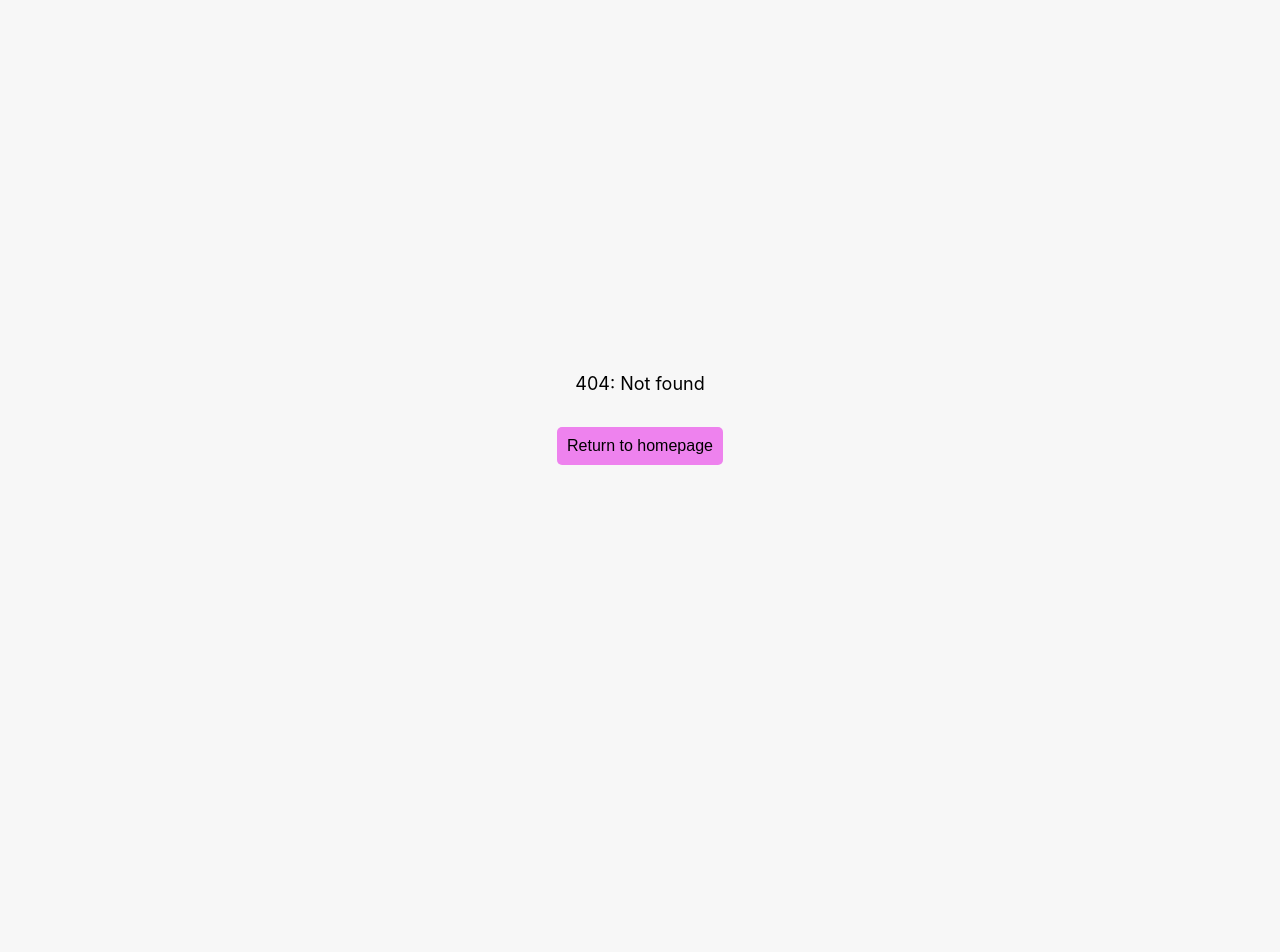
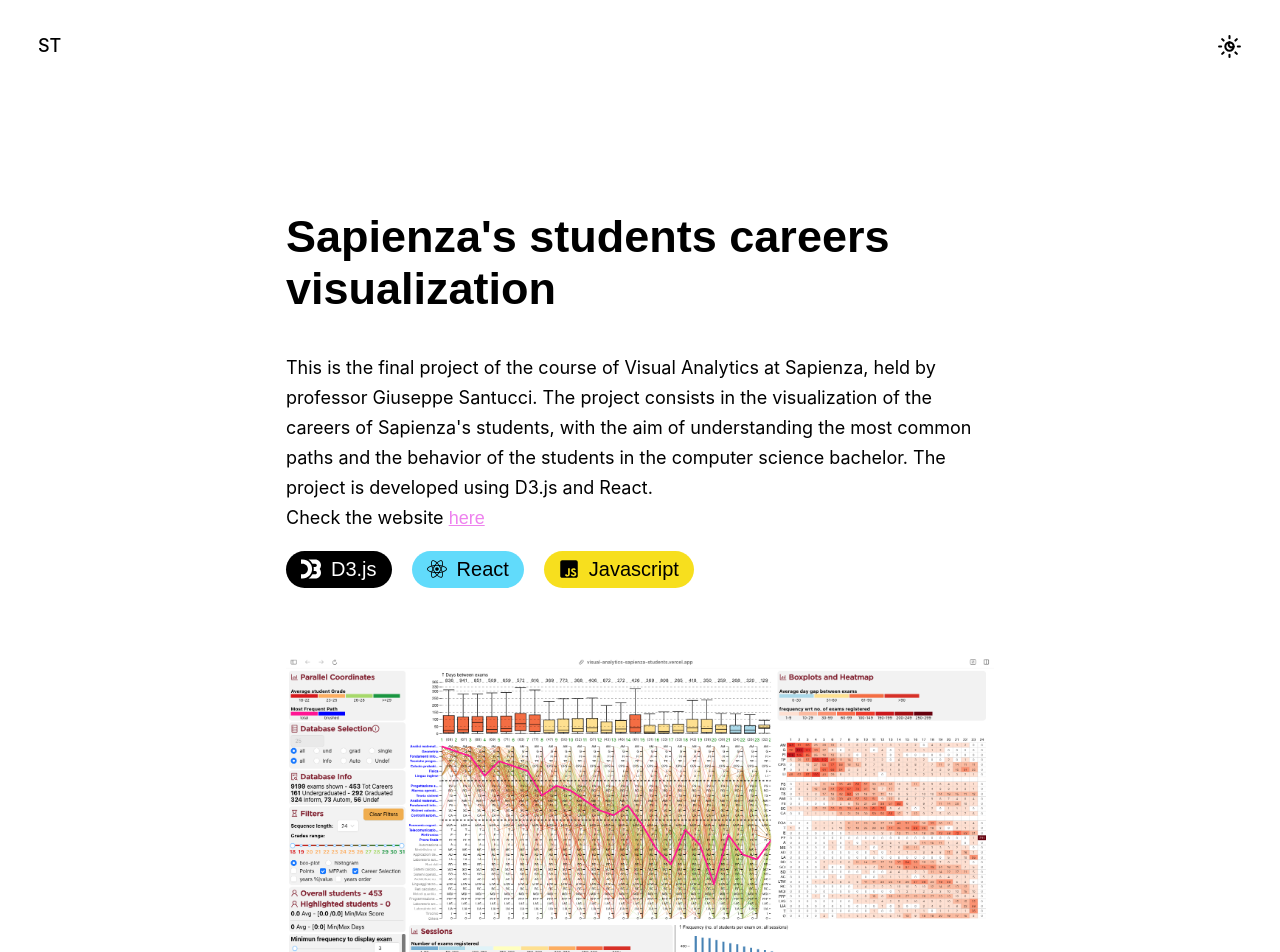
Before and after one commit to simoneteglia/simoneteglia, a React (Create React App) app: page /careers in a window 1280 px wide. Before the commit this address had no page. Shown: the top 952 px of the page. Before the commit the page ends 816 px from the top, so only its background shows below. Built offline with nearby package versions, Linux system fonts and the light colour scheme.

Commit message:
lyrics + zip + careers

```diff
--- a/src/components/Landing.jsx
+++ b/src/components/Landing.jsx
@@ -88,7 +88,6 @@
         </a>
         .
       </p>
-
       <h2 style={{ color: isDarkMode ? "white" : "black" }}>My recent works</h2>
       <h3 style={{ color: isDarkMode ? "white" : "black" }}>NLP</h3>
       <CustomLink
@@ -103,9 +102,19 @@
         isDarkMode={isDarkMode}
         link={"langid"}
       />
-      {/* <h4 style={{ color: isDarkMode ? "white" : "black" }}>
-        Machine Learning
-      </h4> */}
+      <h3 style={{ color: isDarkMode ? "white" : "black" }}>Deep Learning</h3>
+      <CustomLink
+        icon={"🤖"}
+        text={"NN-Based Character-to-Symbol Text Compression"}
+        isDarkMode={isDarkMode}
+        link={"zip"}
+      />
+      {/* <CustomLink
+        icon={"🎵"}
+        text={"Lyrics Generation with LLM"}
+        isDarkMode={isDarkMode}
+        link={"lyricsgeneration"}
+      /> */}
       <h3 style={{ color: isDarkMode ? "white" : "black" }}>Web Developing</h3>
       <CustomLink
         icon={"❌"}
@@ -113,6 +122,12 @@
         isDarkMode={isDarkMode}
         link={"tedx"}
       />
+      <CustomLink
+        icon={"📊"}
+        text={"Sapienza's students careers visualization"}
+        isDarkMode={isDarkMode}
+        link={"careers"}
+      />
     </section>
   );
 };
--- a/src/components/components/CustomLink.jsx
+++ b/src/components/components/CustomLink.jsx
@@ -4,8 +4,8 @@
 
 export default function CustomLink({ icon, text, link, isDarkMode }) {
   return (
-    <Link
-      to={link}
+    <a
+      href={link}
       style={{
         display: "flex",
         alignItems: "center",
@@ -22,6 +22,6 @@
       >
         {text}
       </p>
-    </Link>
+    </a>
   );
 }
--- a/src/components/pages/BiLSTM.jsx
+++ b/src/components/pages/BiLSTM.jsx
@@ -39,9 +39,9 @@
           </strong>
           .
           <br />
-          Check out the code in the github{" "}
+          Check out the code in the{" "}
           <a href="https://github.com/simoneteglia/BiLSTM_EventDetector">
-            repo
+            github repo
           </a>
           .
         </p>
--- /dev/null
+++ b/src/components/pages/Careers.jsx
@@ -0,0 +1,69 @@
+import React, { useEffect, useState } from "react";
+import { useOutletContext } from "react-router-dom";
+
+import SkillPill from "../components/SkillPill";
+import { SiD3Dotjs } from "react-icons/si";
+import { FaReact, FaJsSquare } from "react-icons/fa";
+
+export default function Careers() {
+  const [windowSize, setWindowSize, isDarkMode] = useOutletContext();
+
+  const styles = {
+    container: {
+      maxWidth: "708px",
+      marginTop: "70px",
+      padding: "20px",
+      display: "block",
+      color: isDarkMode ? "white" : "black",
+    },
+    iconStyle: {
+      fontSize: "35px",
+      color: "black",
+    },
+  };
+
+  return (
+    <div style={styles.container}>
+      <h1>Sapienza's students careers visualization</h1>
+      <p>
+        This is the final project of the course of Visual Analytics at Sapienza,
+        held by professor Giuseppe Santucci. The project consists in the
+        visualization of the careers of Sapienza's students, with the aim of
+        understanding the most common paths and the behavior of the students in
+        the computer science bachelor. The project is developed using D3.js and
+        React.
+        <br />
+        Check the website{" "}
+        <a href="https://visual-analytics-sapienza-students.vercel.app/">
+          here
+        </a>
+      </p>
+      <div style={{ display: "flex", gap: 20, flexWrap: "wrap" }}>
+        <SkillPill
+          skill="D3.js"
+          bgColor="#000"
+          color="#fff"
+          icon={<SiD3Dotjs color="#fff" />}
+        />
+        <SkillPill skill="React" bgColor="#61DBFB" icon={<FaReact />} />
+        <SkillPill skill="Javascript" bgColor="#f7df1e" icon={<FaJsSquare />} />
+      </div>
+      <br />
+      <div
+        onClick={() =>
+          (window.location.href =
+            "https://visual-analytics-sapienza-students.vercel.app/")
+        }
+        style={{
+          width: "100%",
+          display: "flex",
+          justifyContent: "center",
+          marginTop: "50px",
+          cursor: "pointer",
+        }}
+      >
+        <img width="100%" src="/media/careers_screenshot.png" />
+      </div>
+    </div>
+  );
+}
--- a/src/components/pages/Langid.jsx
+++ b/src/components/pages/Langid.jsx
@@ -1,7 +1,5 @@
 import React, { useEffect, useState } from "react";
 import { useOutletContext } from "react-router-dom";
-import axios from "axios";
-import ResultBar from "../components/ResultBar";
 import SkillPill from "../components/SkillPill";
 import { SiPytorch } from "react-icons/si";
 
@@ -9,31 +7,6 @@
 
 export default function Langid() {
   const [windowSize, setWindowSize, isDarkMode] = useOutletContext();
-  const [text, setText] = useState("");
-  const [results, setResults] = useState([]);
-  const [error, setError] = useState(false);
-
-  const requestLanguage = () => {
-    console.log(text);
-    let data = JSON.stringify(text);
-    axios
-      .post(
-        "https://api-inference.huggingface.co/models/simoneteglia/xlm-roberta-europarl-language-detection",
-        data,
-        {
-          headers: {
-            Authorization: "Bearer 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",
-          },
-        }
-      )
-      .then((res) => {
-        setError(false);
-        setResults(res.data[0]);
-      })
-      .catch((err) => {
-        setError(true);
-      });
-  };
 
   const styles = {
     container: {
--- /dev/null
+++ b/src/components/pages/LyricsGeneration.jsx
@@ -0,0 +1,37 @@
+import React, { useEffect, useState } from "react";
+import { useOutletContext } from "react-router-dom";
+
+import SkillPill from "../components/SkillPill";
+import { SiPytorch } from "react-icons/si";
+
+export default function LyricsGeneration() {
+  const [windowSize, setWindowSize, isDarkMode] = useOutletContext();
+
+  const styles = {
+    container: {
+      maxWidth: "708px",
+      marginTop: "70px",
+      padding: "20px",
+      display: "block",
+      color: isDarkMode ? "white" : "black",
+    },
+    iconStyle: {
+      fontSize: "35px",
+      color: "black",
+    },
+  };
+
+  return (
+    <div style={styles.container}>
+      <h1>Lyrics Generation with LLM</h1>
+      <p></p>
+      <SkillPill
+        skill="Pytorch"
+        bgColor="#de3412"
+        color="#fff"
+        icon={<SiPytorch color="#fff" />}
+      />
+      <br />
+    </div>
+  );
+}
--- /dev/null
+++ b/src/components/pages/Zip.jsx
@@ -0,0 +1,78 @@
+import React, { useEffect, useState } from "react";
+import { useOutletContext } from "react-router-dom";
+
+import SkillPill from "../components/SkillPill";
+import { SiPytorch } from "react-icons/si";
+
+export default function Zip() {
+  const [windowSize, setWindowSize, isDarkMode] = useOutletContext();
+
+  const styles = {
+    container: {
+      maxWidth: "708px",
+      marginTop: "70px",
+      padding: "20px",
+      display: "block",
+      color: isDarkMode ? "white" : "black",
+    },
+    iconStyle: {
+      fontSize: "35px",
+      color: "black",
+    },
+  };
+
+  return (
+    <div style={styles.container}>
+      <h1>Neural Network-Based Character-to-Symbol Text Compression</h1>
+      <p>
+        This project explores the possibility of the application of neural
+        network models to a sequence to sequence translation task with the aim
+        of text compression. We investigate the feasibility of using deep
+        learning techniques to emulate traditional zipping software, focusing on
+        the Deflate algorithm for its balance between simplicity and efficiency.
+        Our approach involves converting text and zipped files into hexadecimal
+        format to facilitate model training and prediction.
+        <br />
+        Check out the code in the{" "}
+        <a href="https://github.com/simoneteglia/sequence_translation_for_text_compression">
+          github repository
+        </a>
+      </p>
+      <div style={{ display: "flex", gap: 20, flexWrap: "wrap" }}>
+        <SkillPill
+          skill="Pytorch"
+          bgColor="#de3412"
+          color="#fff"
+          icon={<SiPytorch color="#fff" />}
+        />
+        <SkillPill
+          skill="Hugging Face"
+          bgColor="mediumorchid"
+          color="#fff"
+          icon={
+            <img
+              src="https://huggingface.co/datasets/huggingface/brand-assets/resolve/main/hf-logo.png"
+              width="30px"
+            />
+          }
+        />
+      </div>
+
+      <br />
+
+      <div
+        style={{
+          width: "100%",
+          display: "flex",
+          justifyContent: "center",
+          marginTop: "50px",
+        }}
+      >
+        <img
+          width="100%"
+          src="https://raw.githubusercontent.com/simoneteglia/sequence_translation_for_text_compression/main/images/approach.png"
+        />
+      </div>
+    </div>
+  );
+}
```
Also changed, not shown: src/App.js (+15 -0 lines), public/media/careers_screenshot.png (added).
